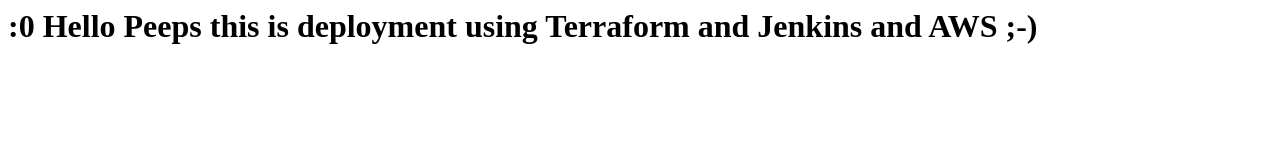
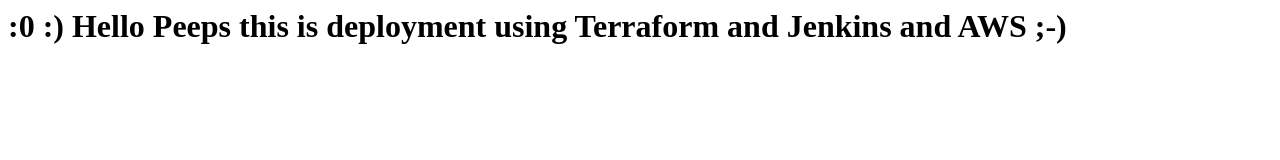
Before and after one commit to 47danishkhan/aaa, a plain HTML site: page index.html in a window 1280 px wide. Drawn offline with Linux system fonts and the light colour scheme.

Commit message:
version 1.3

```diff
--- a/index.html
+++ b/index.html
@@ -1,6 +1,6 @@
 <html>
 <title> Hello World </title>
 <body>
-<h1> :0 Hello Peeps this is deployment using Terraform and Jenkins and AWS ;-)</h1>
+<h1> :0 :) Hello Peeps this is deployment using Terraform and Jenkins and AWS ;-)</h1>
 </body>
 </html>
```
